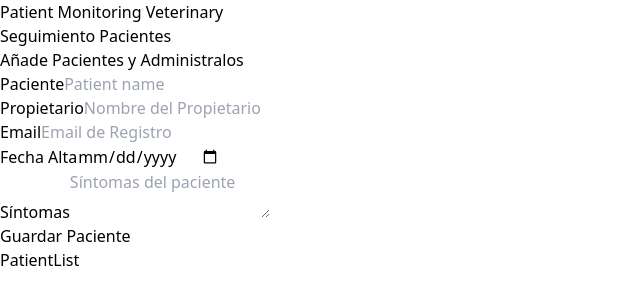
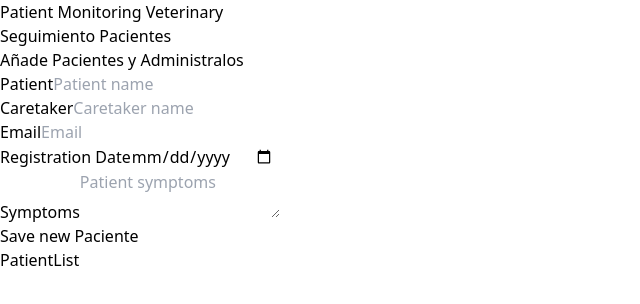
Before and after one commit to rvaldez20/Veterinary-Patients-react-ts, a React (Vite) app: page / in a window 1280 px wide. Shown: the top 304 px of the page, without its empty margins (0-640 px from the left). Built offline with nearby package versions, Linux system fonts and the light colour scheme.

Commit message:
[ADD] add register and validatio for all fields with his message of validation errors

```diff
--- a/src/components/PatientForm.tsx
+++ b/src/components/PatientForm.tsx
@@ -26,7 +26,7 @@ export function PatientForm() {
       >
         <div className="mb-5">
           <label htmlFor="name" className="text-sm uppercase font-bold">
-                Paciente
+              Patient
           </label>
           <input
               id="name"
@@ -35,31 +35,33 @@ export function PatientForm() {
               placeholder="Patient name"
               {...register('name', {
                 required: 'Patient name is required',
-                  maxLength: {
-                    value: 8,
-                    message: 'Maximum 8 Characters'
-                  }
               })}
           />
 
           {errors.name && (
             <Error>{errors.name?.message?.toString()}</Error>
           )}
-            {errors.maxLength && (
-              <Error>{errors.name?.message?.toString()}</Error>
-            )}
+
         </div>
 
         <div className="mb-5">
           <label htmlFor="caretaker" className="text-sm uppercase font-bold">
-              Propietario
+            Caretaker
           </label>
           <input
               id="caretaker"
               className="w-full p-3  border border-gray-100"
               type="text"
-              placeholder="Nombre del Propietario"
+              placeholder="Caretaker name"
+              {...register('caretaker', {
+                required: 'Caretaker name is required',
+              })}
           />
+
+          {errors.caretaker && (
+              <Error>{errors.caretaker?.message?.toString()}</Error>
+          )}
+
         </div>
 
         <div className="mb-5">
@@ -70,36 +72,62 @@ export function PatientForm() {
             id="email"
             className="w-full p-3  border border-gray-100"
             type="email"
-              placeholder="Email de Registro"
+            placeholder="Email"
+            {...register("email", {
+              required: "Email is required",
+              pattern: {
+                  value: /^[A-Z0-9._%+-]+@[A-Z0-9.-]+\.[A-Z]{2,}$/i,
+                  message: 'Invalid email'
+              }
+            })}
           />
+
+          {errors.email && (
+              <Error>{errors.email?.message?.toString()}</Error>
+          )}
+
         </div>
 
         <div className="mb-5">
             <label htmlFor="date" className="text-sm uppercase font-bold">
-                Fecha Alta
+              Registration Date
             </label>
             <input
                 id="date"
                 className="w-full p-3  border border-gray-100"
                 type="date"
+                {...register('date', {
+                  required: 'The registration date is required',
+                })}
             />
+
+            {errors.date && (
+              <Error>{errors.date?.message?.toString()}</Error>
+            )}
         </div>
 
         <div className="mb-5">
             <label htmlFor="symptoms" className="text-sm uppercase font-bold">
-            Síntomas
+            Symptoms
             </label>
             <textarea
                 id="symptoms"
                 className="w-full p-3  border border-gray-100"
-                placeholder="Síntomas del paciente"
+                placeholder="Patient symptoms"
+                {...register('symptoms', {
+                  required: 'The symptoms are required',
+                })}
             ></textarea>
+
+            {errors.symptoms && (
+              <Error>{errors.symptoms?.message?.toString()}</Error>
+            )}
         </div>
 
         <input
             type="submit"
             className="bg-indigo-600 w-full p-3 text-white uppercase font-bold hover:bg-indigo-700 cursor-pointer transition-colors"
-            value='Guardar Paciente'
+            value='Save new Paciente'
         />
       </form>
     </div>
```
Lines whose indentation alone changed are shown as unchanged.
